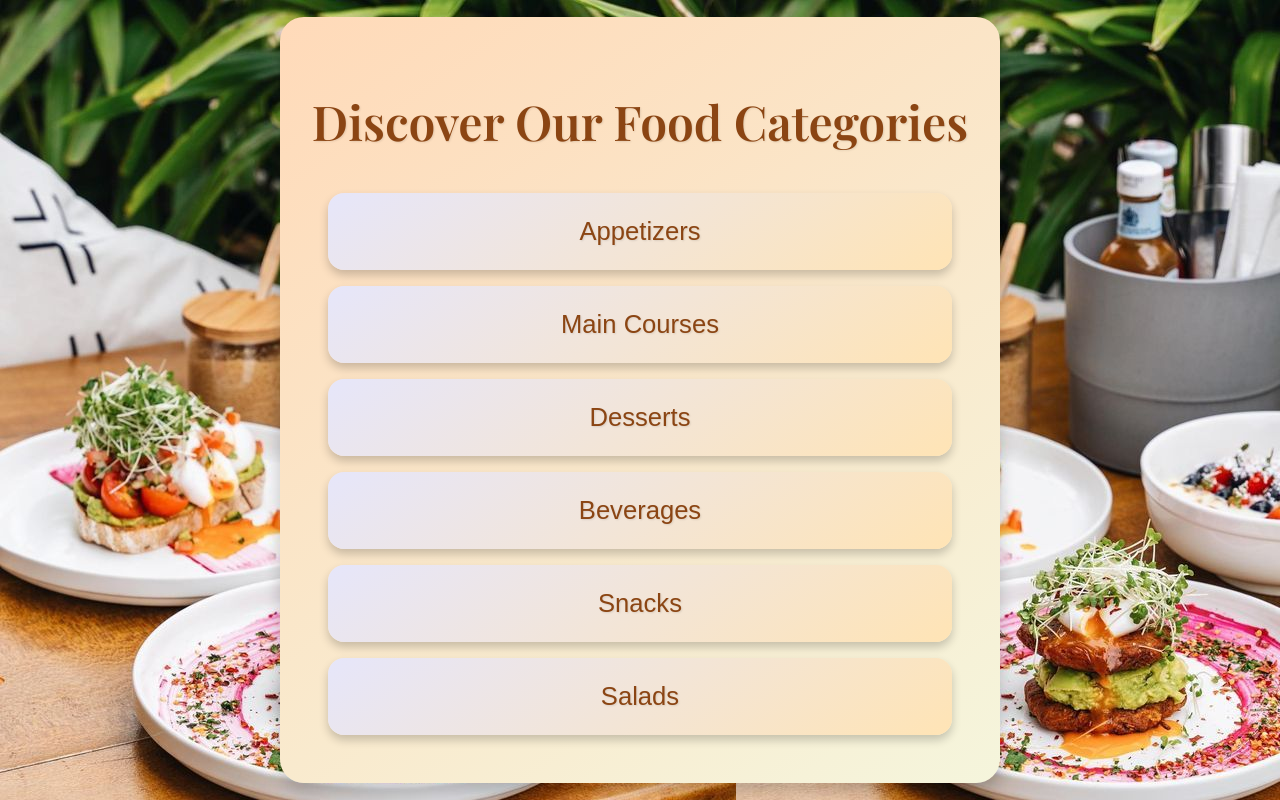
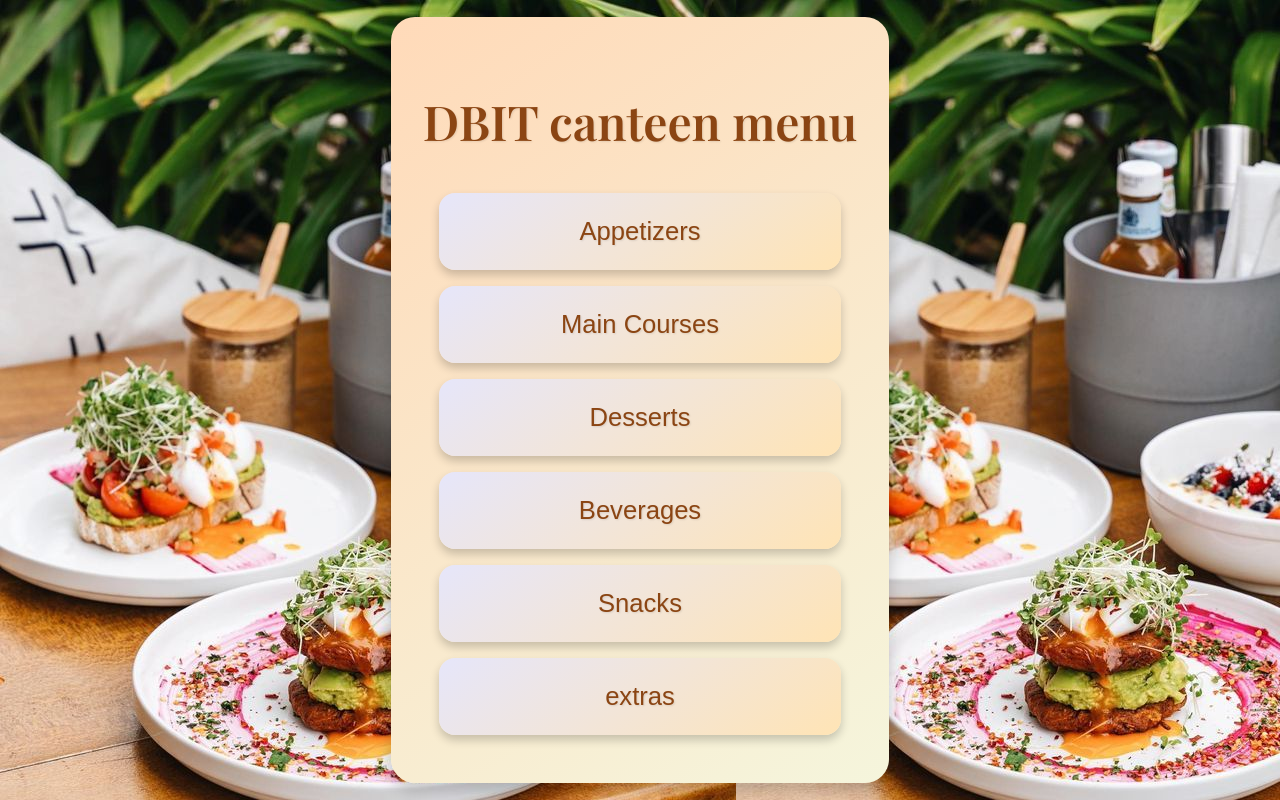
Before and after one commit to shravanip419/miniproject, a PHP site: page /category1.html in a window 1280 px wide. Run offline with PHP 8.4, Linux system fonts and the light colour scheme.

Commit message:
linked category with menu

```diff
--- a/category1.css
+++ b/category1.css
@@ -46,6 +46,7 @@
     flex-direction: column;
     gap: 1rem;
     padding: 1rem;
+
 }
 
 button {
--- a/category1.html
+++ b/category1.html
@@ -10,15 +10,16 @@
 </head>
 <body background="food6.jfif">
 
-    <section class="categories">
-        <h1 class="heading">Discover Our Food Categories</h1>
-        <div class="category-container">
+    <section class="categories" >
+        <h1 class="heading">DBIT canteen menu</h1>
+        <div class="category-container" >
+
             <button id="appetizersBtn">Appetizers</button>
             <button id="mainCoursesBtn">Main Courses</button>
             <button id="dessertsBtn">Desserts</button>
             <button id="beveragesBtn">Beverages</button>
             <button id="snacksBtn">Snacks</button>
-            <button id="saladsBtn">Salads</button>
+            <button id="saladsBtn">extras</button>
         </div>
     </section>
 </body>
```
